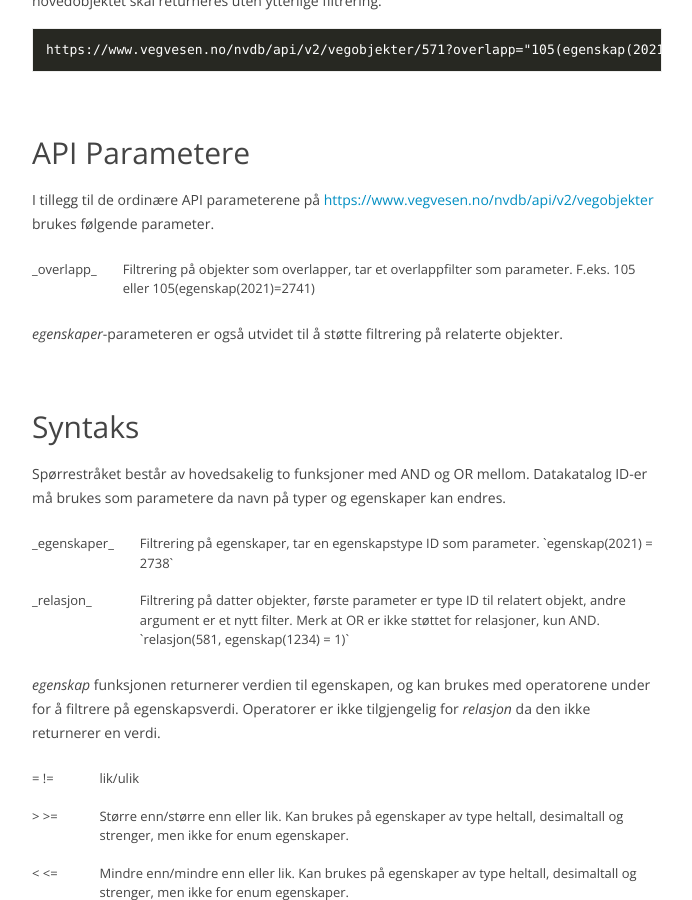
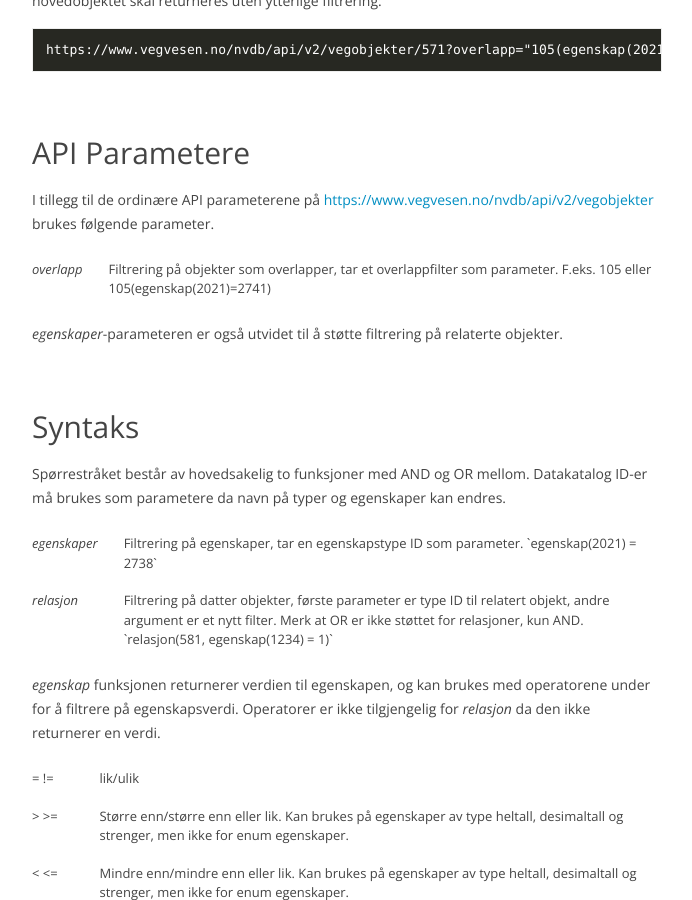
Before and after one commit to nvdb-vegdata/apidokumentasjon, a Jekyll site: the page built from parameter/avansertefilter.md, in a window 1280 px wide and 900 px high, scrolled down 3185 px. Shown: the whole window, without its empty margins (433-1125 px from the left). Built offline with Jekyll 4.4.1, drawn with Linux system fonts in a browser that asks for light colours; our own code applies the rules of GitHub Pages for plain Markdown files.

Commit message:
Formatering

```diff
--- a/parameter/avansertefilter.md
+++ b/parameter/avansertefilter.md
@@ -113,7 +113,7 @@ I tillegg til de ordinære API parameterene på [https://www.vegvesen.no/nvdb/ap
 <table>
 <tbody>
 <tr>
-<td>_overlapp_</td>
+<td><em>overlapp</em></td>
 <td>Filtrering på objekter som overlapper, tar et overlappfilter som parameter. F.eks. 105 eller 105(egenskap(2021)=2741)</td>
 </tr>
 </tbody>
@@ -128,14 +128,14 @@ Spørrestråket består av hovedsakelig to funksjoner med AND og OR mellom. Data
 <table>
 <tbody>
 <tr>
-<td>_egenskaper_</td>
+<td><em>egenskaper</em></td>
 <td>
 Filtrering på egenskaper, tar en egenskapstype ID som parameter.
 `egenskap(2021) = 2738`
 </td>
 </tr>
 <tr>
-<td>_relasjon_</td>
+<td><em>relasjon</em></td>
 <td>
 Filtrering på datter objekter, første parameter er type ID til relatert objekt, andre argument er et nytt filter. Merk at OR er ikke støttet for relasjoner, kun AND.
 `relasjon(581, egenskap(1234) = 1)`
```
